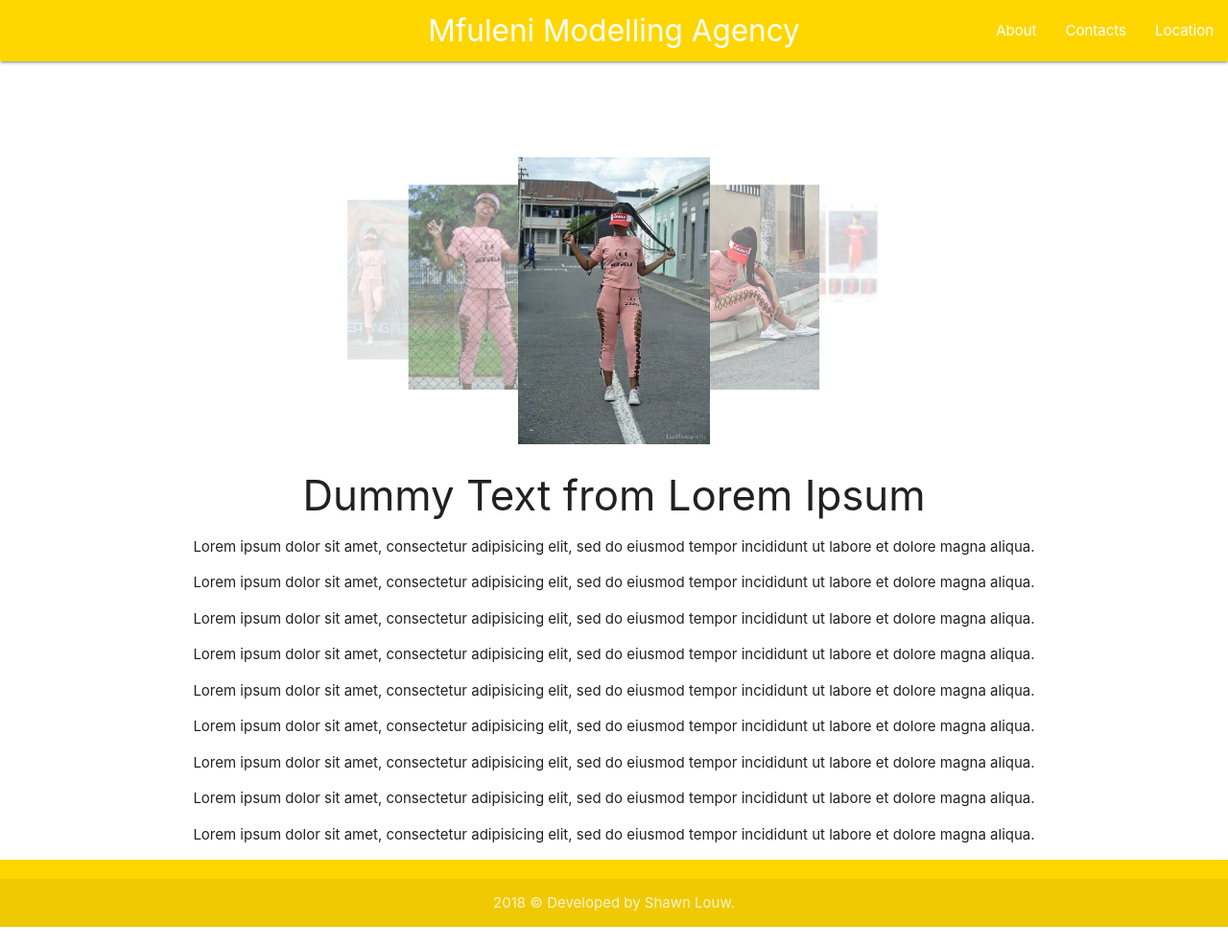
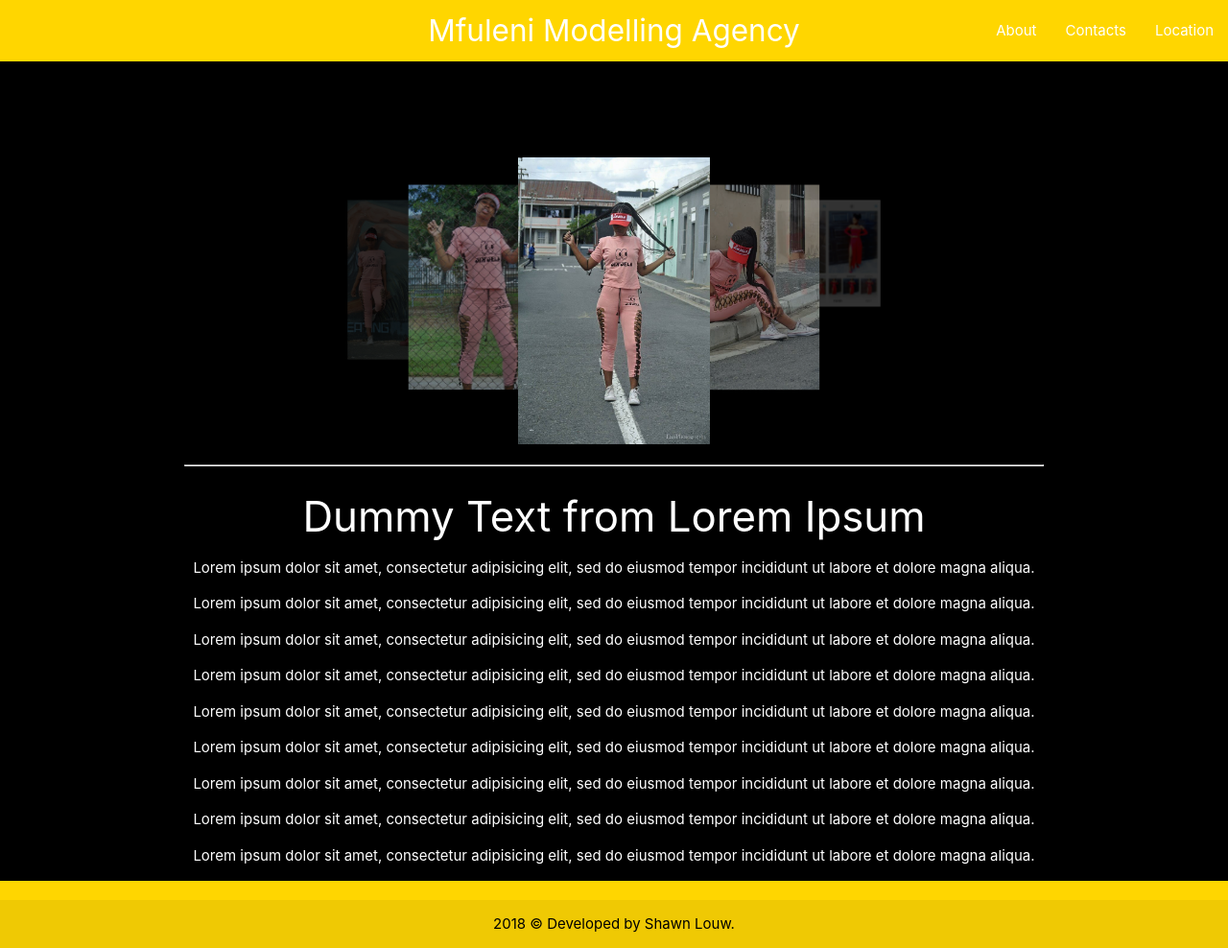
Before and after one commit to Mzwa1080/MMA, a plain HTML site: page index.html in a window 1280 px wide. Shown: the whole page at 96% size. Before the commit the page ends 966 px from the top, so only its background shows below. Drawn offline with nearby package versions, Linux system fonts and the light colour scheme.

Commit message:
added a black background

```diff
--- a/index.html
+++ b/index.html
@@ -31,12 +31,15 @@
 
 
     </script>
-<!--
+
 <style media="screen">
-  .slider{
-      background-color: yellow;
+  body{
+      background-color: black;
   }
-</style> -->
+  .container{
+    background-color:
+  }
+</style>
 
   </head>
   <body>
@@ -82,7 +85,7 @@
                   <img src="3.jpg"> <!-- random image -->
                   <div class="caption center-align">
                     <h3>Sinayo My Model <3 </h3>
-                    <h5 class="light grey-text text-lighten-3 ">uBae'bhii Ndimthanda ukufa.</h5>
+                    <h5 class="light grey-text text-lighten-3 ">Lorem ipsum dolor sit amet, consectetur adipisicing elit.</h5>
                   </div>
                 </li>
 
@@ -113,9 +116,11 @@
           </div>
       </div>
 
+      <hr>
 
-      <div class="content">
-        <h3 class="center">Dummy Text from Lorem Ipsum</h3>
+
+      <div class="content white-text">
+        <h3 class="center white-text">Dummy Text from Lorem Ipsum</h3>
           <span><p class="center">Lorem ipsum dolor sit amet, consectetur adipisicing elit, sed do eiusmod tempor incididunt ut labore et dolore magna aliqua.</p>
           <p class="center">Lorem ipsum dolor sit amet, consectetur adipisicing elit, sed do eiusmod tempor incididunt ut labore et dolore magna aliqua.</p>
           <p class="center">Lorem ipsum dolor sit amet, consectetur adipisicing elit, sed do eiusmod tempor incididunt ut labore et dolore magna aliqua.</p>
@@ -133,7 +138,7 @@
 
   <footer class="page-footer yellow accent-4">
        <div class="footer-copyright">
-         <div class="container center">
+         <div class="container center black-text">
          2018 © Developed by Shawn Louw.
          </div>
        </div>
```
Also changed, not shown: 6.gif (deleted).
